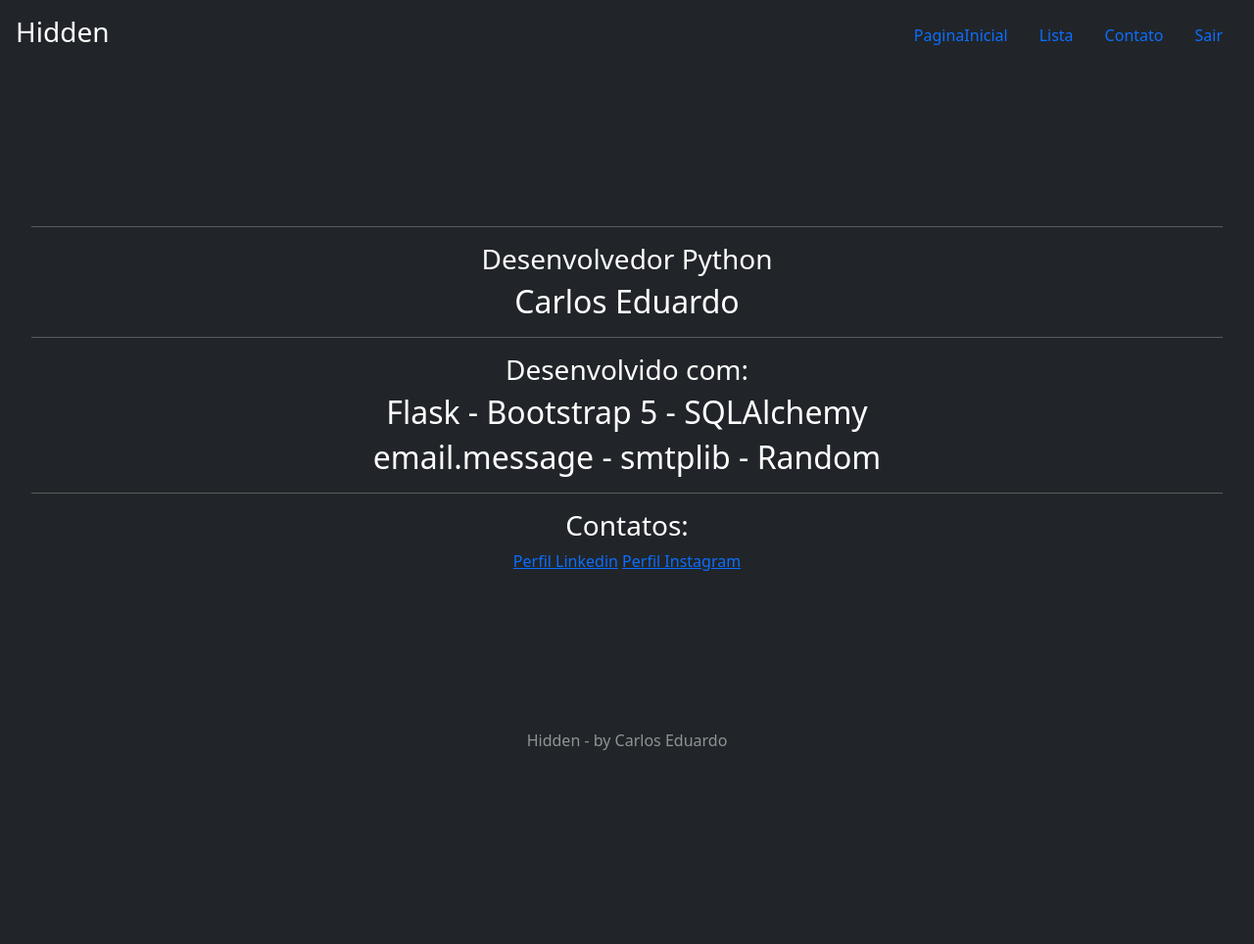
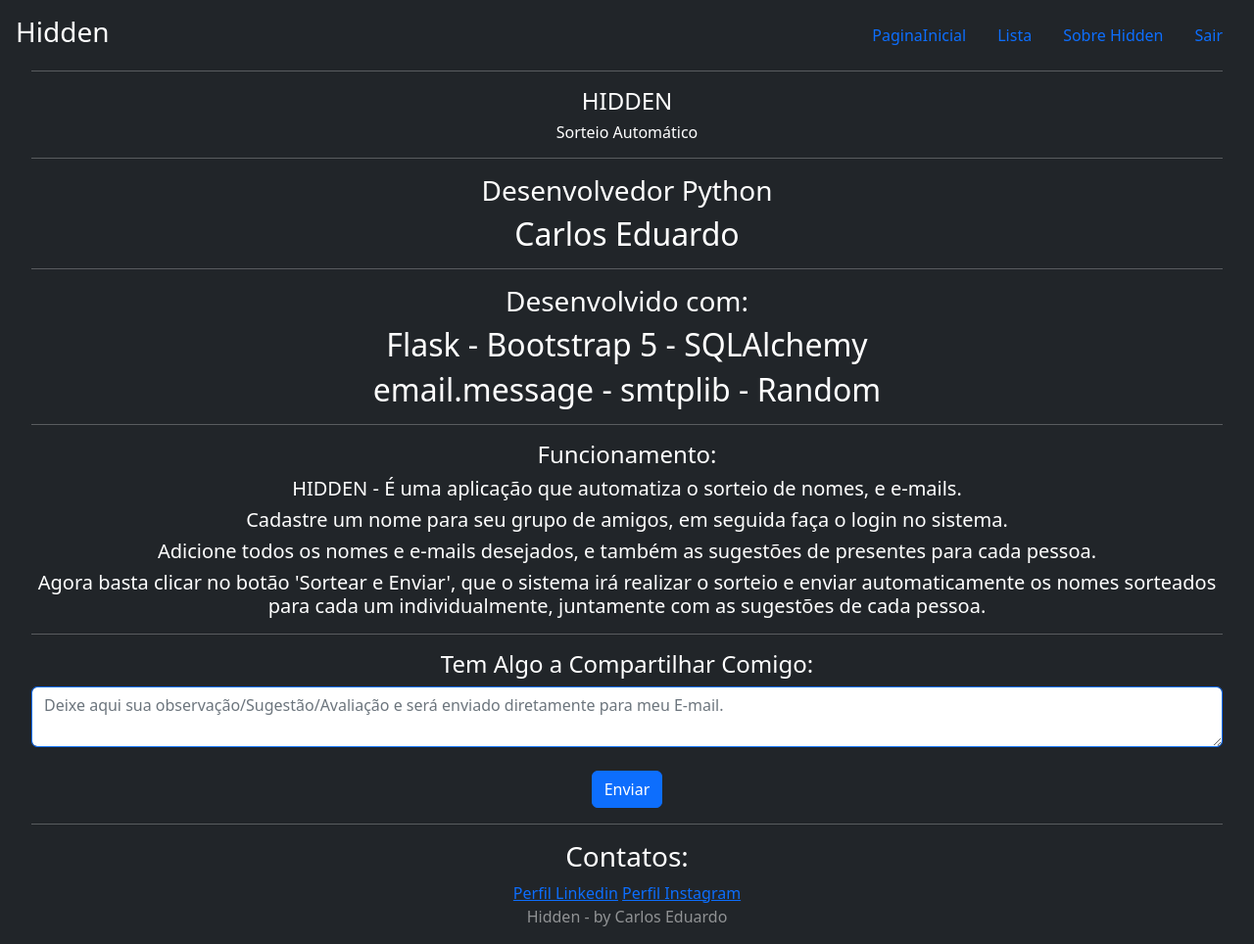
Before and after one commit to CarlosEduardosp/webhidden, a Flask app: page /contato/1 in a window 1280 px wide. Shown: the whole page at 98% size. Before the commit the page ends 766 px from the top, so only its background shows below. Run offline with Flask 3, Linux system fonts and the light colour scheme; parts of the project's set-up code (start-up, migrations or seed data) failed here and were passed over.

Commit message:
atualização

```diff
--- a/app.py
+++ b/app.py
@@ -20,6 +20,12 @@ app.config["SQLALCHEMY_DATABASE_URI"] = "sqlite:///project.db"
 # initialize the app with the extension
 db.init_app(app)
 
+def chave_estrangeira(nome_usuario):
+    usuarios = db.session.execute(db.select(usuario)).all()
+    for pessoas in usuarios:
+        if nome_usuario == pessoas[0].nome:
+            chave = pessoas[0].id
+            return chave
 
 def consultar_db():
     users = db.session.execute(db.select(user)).all()
@@ -27,14 +33,16 @@ def consultar_db():
 
 class user(db.Model):
     id = db.Column(db.Integer, primary_key=True)
-    nome = db.Column(db.String, unique=True, nullable=False)
-    email = db.Column(db.String, unique=True, nullable=False)
+    chave = db.Column(db.Integer, unique=False, nullable=False)
+    nome = db.Column(db.String, unique=False, nullable=False)
+    email = db.Column(db.String, unique=False, nullable=False)
     obs = db.Column(db.String, unique=False, nullable=False)
 
-    def __init__(self, nome, email, obs):
+    def __init__(self, nome, email, obs, chave):
         self.nome = nome
         self.email = email
         self.obs = obs
+        self.chave = chave
 
 class usuario(db.Model):
     id = db.Column(db.Integer, primary_key=True)
@@ -58,10 +66,16 @@ def home(nome_usuario):
         if not obs:
             obs = 'Nenhuma sugestão foi digitada.'
 
+
+        chave =chave_estrangeira(nome_usuario)
+
+
         #consulta ao banco de dados
         users = consultar_db()
+        banco = user.query.filter_by(chave=chave).all()
+
         # consulta se o nome já existe no banco de dados
-        resp = functions.validar_entrada(nome, email, users)
+        resp = functions.validar_entrada(nome, email, banco)
 
         # resp True para nome que já consta no bd e resp False para email que já consta no bd.
         if resp == True:
@@ -74,7 +88,8 @@ def home(nome_usuario):
                     flash("Preencha todos os campos do formulário!", "error")
                 else:
                     # adicionando pessoas no banco de dados.
-                    pessoa = user(nome, email, obs)
+
+                    pessoa = user(nome, email, obs, chave)
                     db.session.add(pessoa)
                     db.session.commit()
                     flash(f"{nome.title()} já foi adicionado(a) a lista.")
@@ -84,18 +99,34 @@ def home(nome_usuario):
 
 @app.route('/lista<nome_usuario>', methods=['GET','POST'])
 def lista(nome_usuario):
+    chave = chave_estrangeira(nome_usuario)
+
+
     users = consultar_db()
+    lista = []
+    for pessoas in users:
+        if chave == pessoas[0].chave:
+            lista.append(pessoas[0].nome)
+            lista.append(pessoas[0].email)
+            lista.append(pessoas[0].obs)
 
     # corpo do email para ser enviado para todos da lista.
     if request.method == 'POST':
         corpo_email = request.form.get('corpo_email')
 
-    return render_template('lista.html', users=users, nome_usuario=nome_usuario)
+
+
+    return render_template('lista.html', users=users, nome_usuario=nome_usuario, lista=lista, chave=chave)
 
 
 @app.route('/sorteio/<nome_usuario>')
 def sortear(nome_usuario):
     users = consultar_db()
+
+    chave = chave_estrangeira(nome_usuario)
+
+    users = user.query.filter_by(chave=chave).all()
+
     lista = users
 
     random.shuffle(lista)
@@ -105,10 +136,10 @@ def sortear(nome_usuario):
     dados = []
     for pessoa in range(quantidade_pessoas_lista):
         if pessoa == quantidade_pessoas_lista - 1:
-            nome = lista[pessoa][0].nome
-            email = lista[pessoa][0].email
-            obs = lista[pessoa - pessoa][0].obs
-            nome_sorteado = lista[pessoa - pessoa][0].nome
+            nome = lista[pessoa].nome
+            email = lista[pessoa].email
+            obs = lista[pessoa - pessoa].obs
+            nome_sorteado = lista[pessoa - pessoa].nome
             dados.append(nome)
             dados.append(email)
             dados.append(obs)
@@ -116,10 +147,10 @@ def sortear(nome_usuario):
             functions.enviar_email(dados)
 
         else:
-            nome = lista[pessoa][0].nome
-            email = lista[pessoa][0].email
-            obs = lista[pessoa + 1][0].obs
-            nome_sorteado = lista[pessoa + 1][0].nome
+            nome = lista[pessoa].nome
+            email = lista[pessoa].email
+            obs = lista[pessoa + 1].obs
+            nome_sorteado = lista[pessoa + 1].nome
             dados.append(nome)
             dados.append(email)
             dados.append(obs)
@@ -216,7 +247,16 @@ def login():
 
 @app.route('/contato/<nome_usuario>')
 def contato(nome_usuario):
-    return render_template('contato.html', nome_usuario=nome_usuario)
+   return render_template('contato.html', nome_usuario=nome_usuario)
+
+@app.route('/sugestao/<nome_usuario>', methods=['POST'])
+def sugestao(nome_usuario):
+    if request.method == 'POST':
+        sugestao = request.form.get('sugestao')
+        if sugestao:
+            functions.enviar_sugestao(sugestao)
+            flash('Sua Mensagem Foi Enviada com Sucesso!! Muito Obrigado!!')
+        return redirect(url_for('contato', nome_usuario=nome_usuario))
 
 if __name__ == '__main__':
     app.run(debug=True)
--- a/templates/contato.html
+++ b/templates/contato.html
@@ -54,7 +54,7 @@
       <nav class="nav nav-masthead justify-content-center float-md-end">
          <a class="nav-link active" aria-current="page" href="{{url_for('home', nome_usuario=nome_usuario)}}">PaginaInicial</a>
         <a class="nav-link" href="{{url_for('lista', nome_usuario=nome_usuario)}}">Lista</a>
-        <a class="nav-link" href="{{url_for('home', nome_usuario=nome_usuario)}}">Contato</a>
+        <a class="nav-link" href="{{url_for('contato', nome_usuario=nome_usuario)}}">Sobre Hidden</a>
         <a class="nav-link" href="{{url_for('login')}}">Sair</a>
       </nav>
     </div>
@@ -62,13 +62,36 @@
 
   <main class="px-3">
     <hr>
+    <h4>HIDDEN</h4>
+          <h6>Sorteio Automático</h6>
+        {%- for mensagem in get_flashed_messages() %}
+     	<div class="alert alert-success">
+		{{mensagem}}
+       	</div>
+        {%- endfor %}
+<hr>
     <h3>Desenvolvedor Python</h3>
     <h2>Carlos Eduardo</h2>
     <hr>
     <h3>Desenvolvido com:</h3>
     <h2>Flask - Bootstrap 5 - SQLAlchemy </h2>
     <h2>email.message - smtplib - Random </h2>
+
     <hr>
+            <h4>Funcionamento:</h4>
+          <h5>HIDDEN - É uma aplicação que automatiza o sorteio de nomes, e e-mails.</h5>
+            <h5>Cadastre um nome para seu grupo de amigos, em seguida faça o login no sistema.</h5>
+            <h5>Adicione todos os nomes e e-mails desejados, e também as sugestões de presentes para cada pessoa.</h5>
+            <h5>Agora basta clicar no botão 'Sortear e Enviar', que o sistema irá realizar o sorteio e enviar automaticamente
+            os nomes sorteados para cada um individualmente, juntamente com as sugestões de cada pessoa.</h5>
+    <hr>
+      <form class="form-inline" action="{{url_for('sugestao', nome_usuario=nome_usuario)}}" method='POST'>
+
+      <h4>Tem Algo a Compartilhar Comigo:</h4>
+            <textarea class="form-control border-primary" name="sugestao" placeholder="Deixe aqui sua observação/Sugestão/Avaliação e será enviado diretamente para meu E-mail." ></textarea>
+      <br> <button type="submit"  class="btn btn-primary" required>Enviar</button>
+
+          <hr></form>
     <h3>Contatos:</h3>
     <a href="https://www.linkedin.com/in/carlos-eduardo-kadu-0a105040/">Perfil Linkedin</a>
     <a href="https://www.instagram.com/kadu_spadilha/">Perfil Instagram</a>
--- a/templates/editar.html
+++ b/templates/editar.html
@@ -54,7 +54,7 @@
       <nav class="nav nav-masthead justify-content-center float-md-end">
         <a class="nav-link active" aria-current="page" href="{{url_for('home', nome_usuario=nome_usuario)}}">PaginaInicial</a>
         <a class="nav-link" href="{{url_for('lista', nome_usuario=nome_usuario)}}">Lista</a>
-        <a class="nav-link" href="{{url_for('contato', nome_usuario=nome_usuario)}}">Contato</a>
+        <a class="nav-link" href="{{url_for('contato', nome_usuario=nome_usuario)}}">Sobre Hidden</a>
                   <a class="nav-link" href="{{url_for('login')}}">Sair</a>
 
       </nav>
--- a/templates/home.html
+++ b/templates/home.html
@@ -58,7 +58,7 @@
       <nav class="nav nav-masthead justify-content-center float-md-end">
         <a class="nav-link active" aria-current="page" href="{{url_for('home', nome_usuario=nome_usuario)}}">PaginaInicial</a>
         <a class="nav-link" href="{{url_for('lista', nome_usuario=nome_usuario)}}">Lista</a>
-        <a class="nav-link" href="{{url_for('contato', nome_usuario=nome_usuario)}}">Contato</a>
+        <a class="nav-link" href="{{url_for('contato', nome_usuario=nome_usuario)}}">Sobre Hidden</a>
                   <a class="nav-link" href="{{url_for('login')}}">Sair</a>
 
       </nav>
@@ -102,8 +102,7 @@
      </div>
 	</form>
     <hr>
-
-
+{{banco}}
 
         </main>
 <div>
```
Also changed, not shown: functions.py (+22 -3 lines), templates/lista.html (+3 -4 lines), templates/sorteio.html (+2 -10 lines), instance/project.db.
